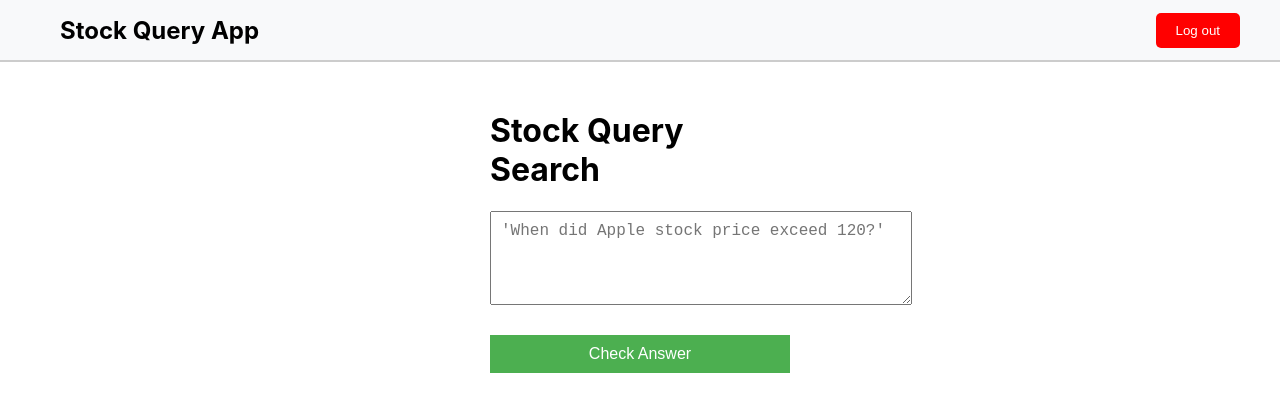
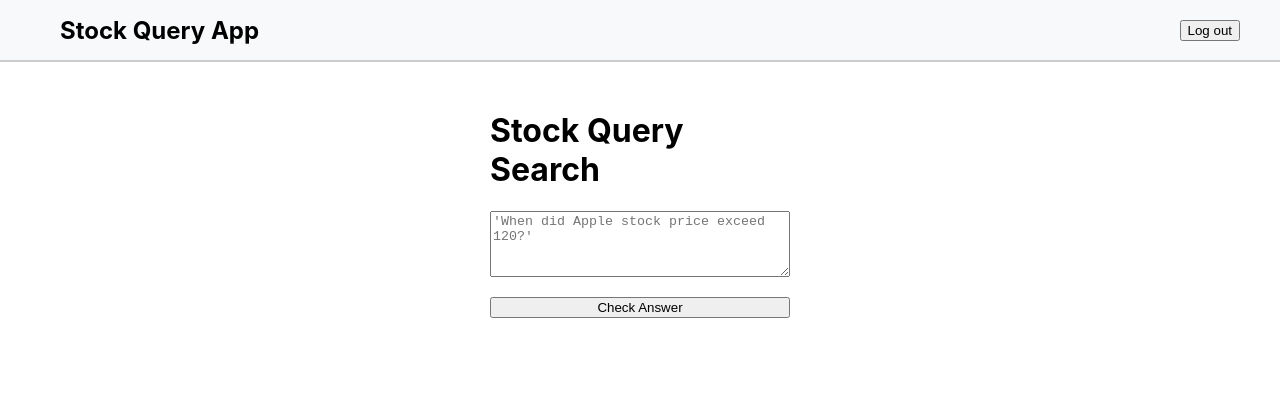
Before and after one commit to syjoe02/Krx-frontend, a React (Create React App) app: page /search in a window 1280 px wide. Shown: the top 412 px of the page. Built offline with nearby package versions, Linux system fonts and the light colour scheme; sample sign-in values are in the browser's storage.

Commit message:
UPDATE: change style field to reuse

```diff
--- a/src/components/logoutButton.js
+++ b/src/components/logoutButton.js
@@ -1,5 +1,6 @@
 import React from 'react';
 import { useNavigate } from 'react-router-dom';
+import { logoutButton } from '../utils/styles';
 
 function LogoutButton({ onLogout }) {
     const navigate = useNavigate();
@@ -11,22 +12,10 @@ function LogoutButton({ onLogout }) {
     };
 
     return (
-        <button onClick={handleLogout} style={styles.logoutButton}>
+        <button onClick={handleLogout} style={logoutButton}>
             Log out
         </button>
     );
 }
 
-const styles = {
-    logoutButton: {
-        padding: '10px 20px',
-        textDecoration: 'none',
-        color: '#fff',
-        backgroundColor: '#f00',
-        border: 'none',
-        borderRadius: '5px',
-        cursor: 'pointer',
-    },
-};
-
 export default LogoutButton;
--- a/src/components/stockQuery.js
+++ b/src/components/stockQuery.js
@@ -1,5 +1,6 @@
 import React, { useState } from "react";
 import axiosInstance from "../api/axiosInstance";
+import { companyListContainer, companyItem, selectedItem, inputBox, button } from '../utils/styles';
 
 function StockQuery() {
     const [query, setQuery] = useState("");
@@ -29,41 +30,6 @@ function StockQuery() {
         }
     };
 
-    const styles = {
-        companyListContainer: {
-            maxHeight: "200px",
-            overflowY: "scroll",
-            border: "1px solid #ccc",
-            padding: "10px",
-            margin: "10px 0",
-            width: "300px",
-        },
-        companyItem: {
-            padding: "10px",
-            cursor: "pointer",
-            borderBottom: "1px solid #eee",
-            display: "flex",
-            justifyContent: "space-between",
-        },
-        selectedItem: {
-            backgroundColor: "#d3f9d8",
-        },
-        inputBox: {
-            width: "400px",
-            padding: "10px",
-            fontSize: "16px",
-            marginBottom: "10px",
-        },
-        button: {
-            padding: "10px 20px",
-            backgroundColor: "#4CAF50",
-            color: "#fff",
-            border: "none",
-            cursor: "pointer",
-            fontSize: "16px",
-        },
-    };
-
     return (
         <div style={{ display: 'flex', flexDirection: 'column', width: '300px', margin: '0 auto' }}>
             <h1>Stock Query Search</h1>
@@ -72,14 +38,14 @@ function StockQuery() {
             {step === 1 && (
                 <>
                     <textarea
-                        style={styles.inputBox}
+                        style={inputBox}
                         placeholder="'When did Apple stock price exceed 120?'"
                         value={query}
                         onChange={(e) => setQuery(e.target.value)}
                         rows={4}
                     />
                     <br />
-                    <button style={styles.button} onClick={handleSubmitQuery}>
+                    <button style={button} onClick={handleSubmitQuery}>
                         Check Answer
                     </button>
                 </>
@@ -88,15 +54,15 @@ function StockQuery() {
             {/* Step 2: Let the user choose the company and ticker */}
             {step === 2 && (
                 <>
-                    <div style={styles.companyListContainer}>
+                    <div style={companyListContainer}>
                         <h2>Select Company</h2>
                         {companies.length > 0 ? (
                             companies.map((company, index) => (
                                 <div
                                     key={index}
                                     style={{
-                                        ...styles.companyItem,
-                                        ...(selectedCompany === company ? styles.selectedItem : {}),
+                                        ...companyItem,
+                                        ...(selectedCompany === company ? selectedItem : {}),
                                     }}
                                     onClick={() => setSelectedCompany(company)}
                                 >
@@ -120,7 +86,7 @@ function StockQuery() {
                     )}
 
                     {/* Final answer button */}
-                    <button style={styles.button} onClick={handleFinalAnswer}>
+                    <button style={button} onClick={handleFinalAnswer}>
                         Submit Answer
                     </button>
                 </>
```
